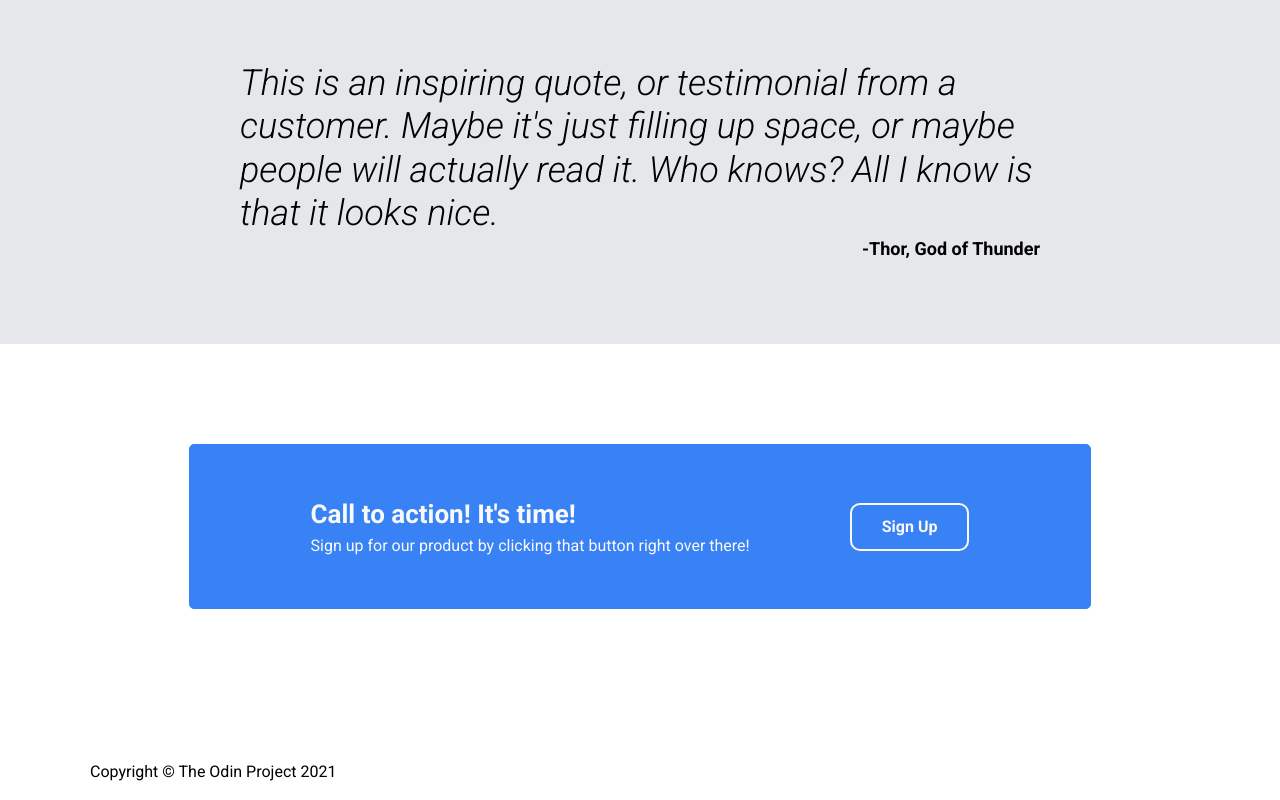
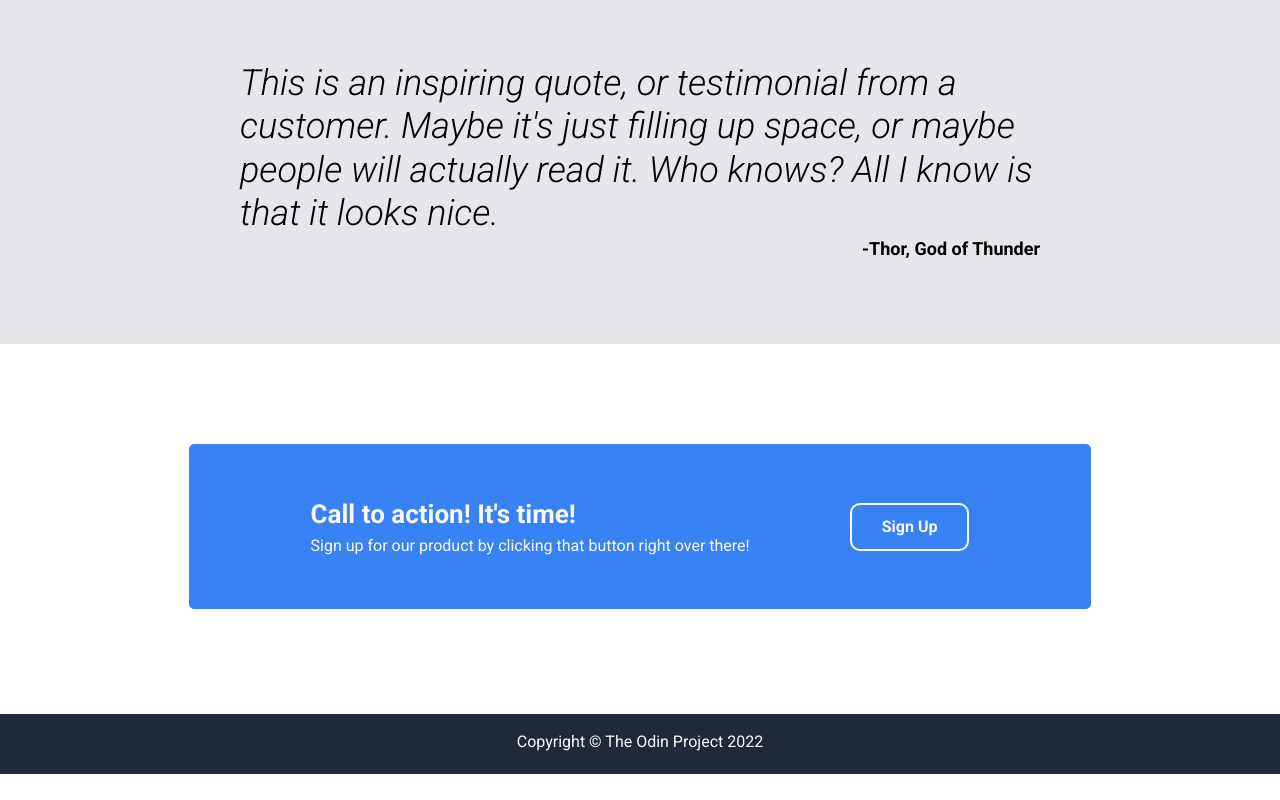
Before and after one commit to thivien/landing-page, a plain HTML site: page index.html in a window 1280 px wide. Shown: the part 1016-1816 px from the top of the page. After the commit the page ends 1790 px from the top, so only its background shows below. Drawn offline with Linux system fonts and the light colour scheme.

Commit message:
Finish making landing page

```diff
--- a/css/styles.css
+++ b/css/styles.css
@@ -189,6 +189,7 @@ main h2 {
     background: white;
     height: 300px;
     padding-top: 100px;
+    margin-bottom: -30px;
 }
 
 .call-to-action h3 {
@@ -233,3 +234,15 @@ main h2 {
     border-radius: 5px;
     padding: 50px 50px;
 }
+
+footer {
+    background: #1f2937;
+    height: 60px;
+    color: #f9faf8;
+}
+
+footer .container {
+    display: flex;
+    justify-content: center;
+    align-items: center;
+}
--- a/index.html
+++ b/index.html
@@ -85,7 +85,7 @@
 
     <footer class="footer">
         <div class="container">
-            <p>Copyright &copy; The Odin Project 2021</p>
+            <p>Copyright &copy; The Odin Project 2022</p>
         </div>
     </footer>
 </body>
```
Also changed, not shown: 1 other file.
